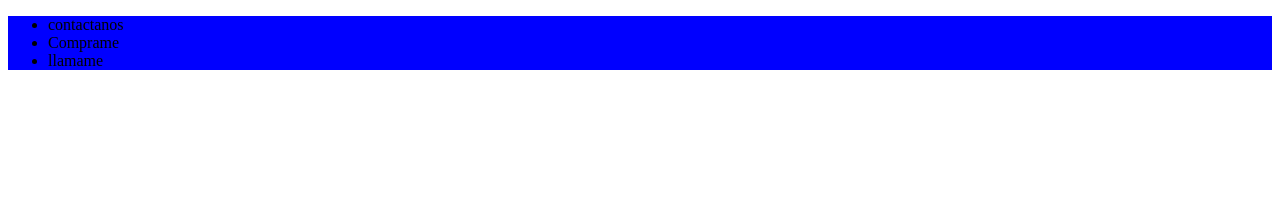
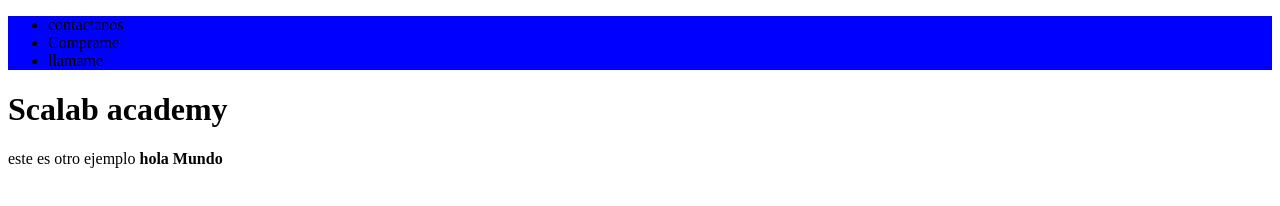
Before and after one commit to cjbuenom/DesaGen3, a plain HTML site: page index.html in a window 1280 px wide. Drawn offline with Linux system fonts and the light colour scheme.

Commit message:
SegundaCarga

```diff
--- a/index.html
+++ b/index.html
@@ -17,5 +17,10 @@
             </ul>
         </nav>
     </header>
+    <header>
+        <h1>Scalab academy</h1>
+    </header>
+    este es otro ejemplo
+    <b>hola Mundo</b>
 </body>
 </html>
```
